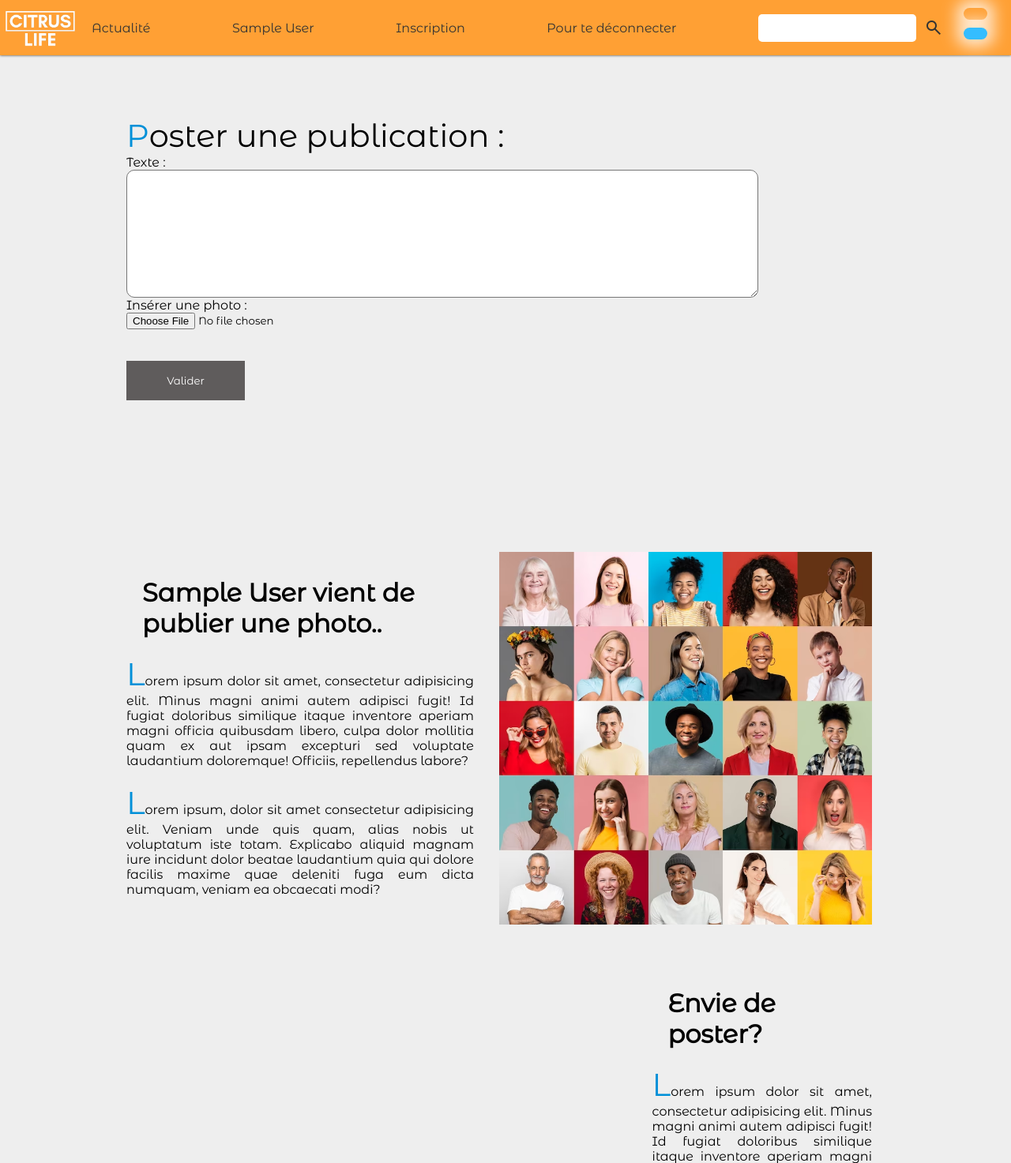
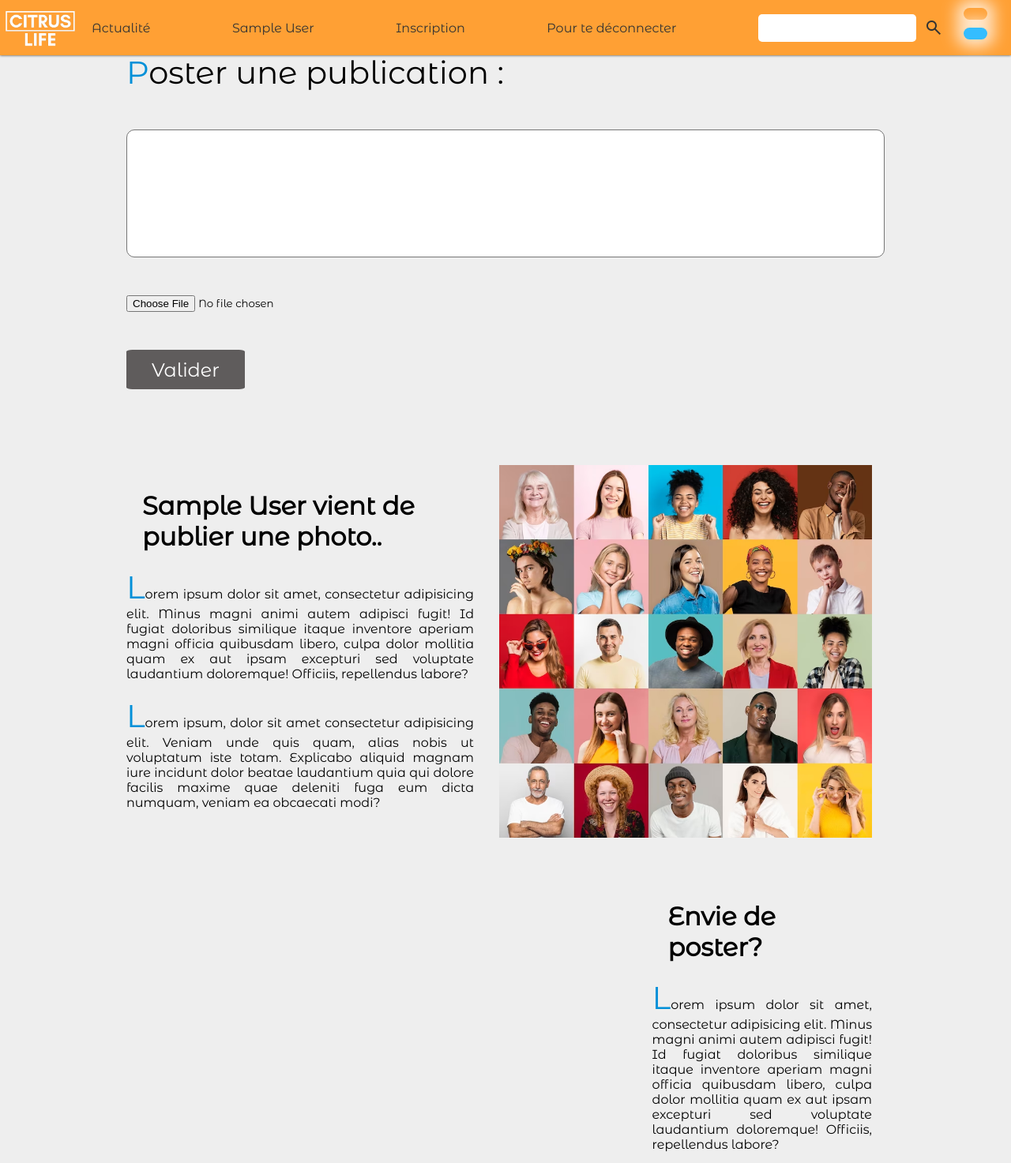
Before and after one commit to Valodev89/reseau_social_perso, a PHP site: page /page_principal_log.php in a window 1280 px wide. Shown: the top 1473 px of the page at 79% size. Run offline with PHP 8.4, Linux system fonts and the light colour scheme; the visitor is signed in with stand-in values (Sample User, id 1); data that the repository does not hold is empty; some libraries are stand-ins or nearby versions.

Commit message:
Mise en place formulaire pour les posts

```diff
--- a/Page_inscription.php
+++ b/Page_inscription.php
@@ -7,6 +7,7 @@
 $titre = 'CitrusLife';
 $log = "Se connecter";
 $profil = 'Mon profil';
+$inscription = 'Inscription';
 
 include("includes/header.php");
 
--- a/Page_profil.php
+++ b/Page_profil.php
@@ -7,6 +7,7 @@
     $log = "Pour te déconnecter";
     $style = "css/Page_profil.css";
     $script = "js/script_page_principal_log.js";
+    $inscription = 'Inscription';
 
     include("includes/header.php");
     include('connexion.php');
--- a/connexion.php
+++ b/connexion.php
@@ -4,19 +4,22 @@
 
 include('includes/config.php');
 
-// Récupération des données de la base de donnée
-$sqlQuery = 'SELECT * FROM utilisateurs';
-$usersStatement = $db->prepare($sqlQuery);
-$usersStatement->execute();
-$users = $usersStatement->fetchAll();
 
 // Vérification que les champs mails et mot de passe sont bien renseignés
 if(!isset($_POST['mail']) && !isset($_POST['password'])) {
   echo 'Il faut remplir les champs pour vous connecter';
 } else {
+
   // si ok on récupère les informations dans 2 variables
   $mail = $_POST['mail'];
   $password = $_POST['password'];
+
+  // Récupération des données de la base de donnée
+  $sqlQuery = 'SELECT * FROM utilisateurs WHERE mail=:mail';
+  $usersStatement = $db->prepare($sqlQuery);
+  $usersStatement->bindParam(':mail',$mail);
+  $usersStatement->execute();
+  $users = $usersStatement->fetchAll();
 
 // On recherche si le compte existe bien dans la base de donnée et si oui on envoie l'utilisateur sur sa page personnel
 foreach ($users as $user) {
--- a/css/style_page_principal_log.css
+++ b/css/style_page_principal_log.css
@@ -136,18 +136,35 @@
   display: flex;
   padding: 6rem 1rem 1rem 0;
   margin-bottom: 3rem;
+  justify-content: center;
 }
+
+.adapt2 {
+  font-size: 2.5rem;
+}
+
+#poster {
+  font-size: 2.5rem;
+  margin-top: 5%;
+}
+
 .dummy-adapt {
   padding: 2rem 2rem 2rem 0;
 }
 
-#publication {
-  width:auto;
-  border-radius: 10px;
+#form2 {
+  width: 100%;
+  display: flex;
+  flex-direction: column;
+  align-items: left;
 }
 
-.formulaire {
-  font-size: 2.5em;
+#publication {
+  width:100%;
+  height: auto;
+  border-radius: 10px;
+  margin: 5% 0 5% 0;
+  resize: none;
 }
 
 .adapt img {
@@ -163,10 +180,18 @@
   height: 50px;
   width: 150px;
   margin-top: 5%;
+  border-radius: 5%;
   background-color: #5f5c5c;
   border: 0px solid black;
   color: white;
+  font-size: 0.6em;
+  cursor: pointer;
 }
+
+#file {
+  width: 400px;
+}
+
 .improvise h1 {
   text-align: right;
   padding-right: 17%;
@@ -321,9 +346,3 @@
 .fa-times-circle:active {
   transform: scale(1.5);
 }
-
-#form2 {
-  display: flex;
-flex-direction: column;
-  width: 100vh;
-}
--- a/includes/header.php
+++ b/includes/header.php
@@ -19,7 +19,7 @@
       <ul class="nav-links">
         <li class="linav"><a href="./page_actualite.php">Actualité</a></li>
         <li class="linav"><a href="./page_profil.php"><?php echo $profil; ?></a></li>
-        <li class="linav"><a href="./page_inscription.php">Inscription</a></li>
+        <li class="linav"><a href="./page_inscription.php"><?php echo $inscription; ?></a></li>
         <li class="linav"><a href="./page_connecter.php"><?php echo $log; ?></a></li>
         <li id="recherche">
           <input type="text" id="barrerecherche">
--- a/page_connecter.php
+++ b/page_connecter.php
@@ -7,6 +7,7 @@
 $titre = 'CitrusLife';
 $log = "Se connecter";
 $profil = 'Mon profil';
+$inscription = 'Inscription';
 
 
 include("includes/header.php");
--- a/page_principal_log.php
+++ b/page_principal_log.php
@@ -9,11 +9,13 @@
   $titre = "CitrusLife - ". $_SESSION['name'];
   $profil = $_SESSION['name'];
   $log = "Pour te déconnecter";
+  $inscription = 'Inscription';
   // Sinon on injecte des variables standard
 } else {
   $titre = 'CitrusLife';
   $log = "Se connecter";
   $profil = 'Mon profil';
+  $inscription = 'Inscription';
 }
 
 include("includes/header.php");
@@ -21,18 +23,15 @@
 
 ?>
   <main>
-    <div class="adapt" id="adapt">
-      <div class="dummy-adapt">
-      <p class="formulaire">Poster une publication : </p>
+    <p id="poster">Poster une publication : </p>
+    <div class="adapt2" id="adapt2">
         <form method="post" id="form2" action="#" enctype="multipart/form-data">
-
-            <label for="publication">Texte : </label>
-            <textarea name="publicaton" id="publication" cols="30" rows="10"></textarea>
-            <label for="lastname">Insérer une photo : </label>
-            <input type="file" name="file" id="file">
-            <input type="submit" value="Valider">
+          <label for="publication"></label>
+          <textarea name="publicaton" id="publication" cols="30" rows="10"></textarea>
+          <label for="lastname"></label>
+          <input type="file" name="file" id="file" value="Sélectionner une photo">
+          <input type="submit" value="Valider">
         </form>
-      </div>
     </div>
     <div class="adapt" id="adapt">
       <div class="dummy-adapt">
```
Also changed, not shown: index.php (+19 -5 lines).
